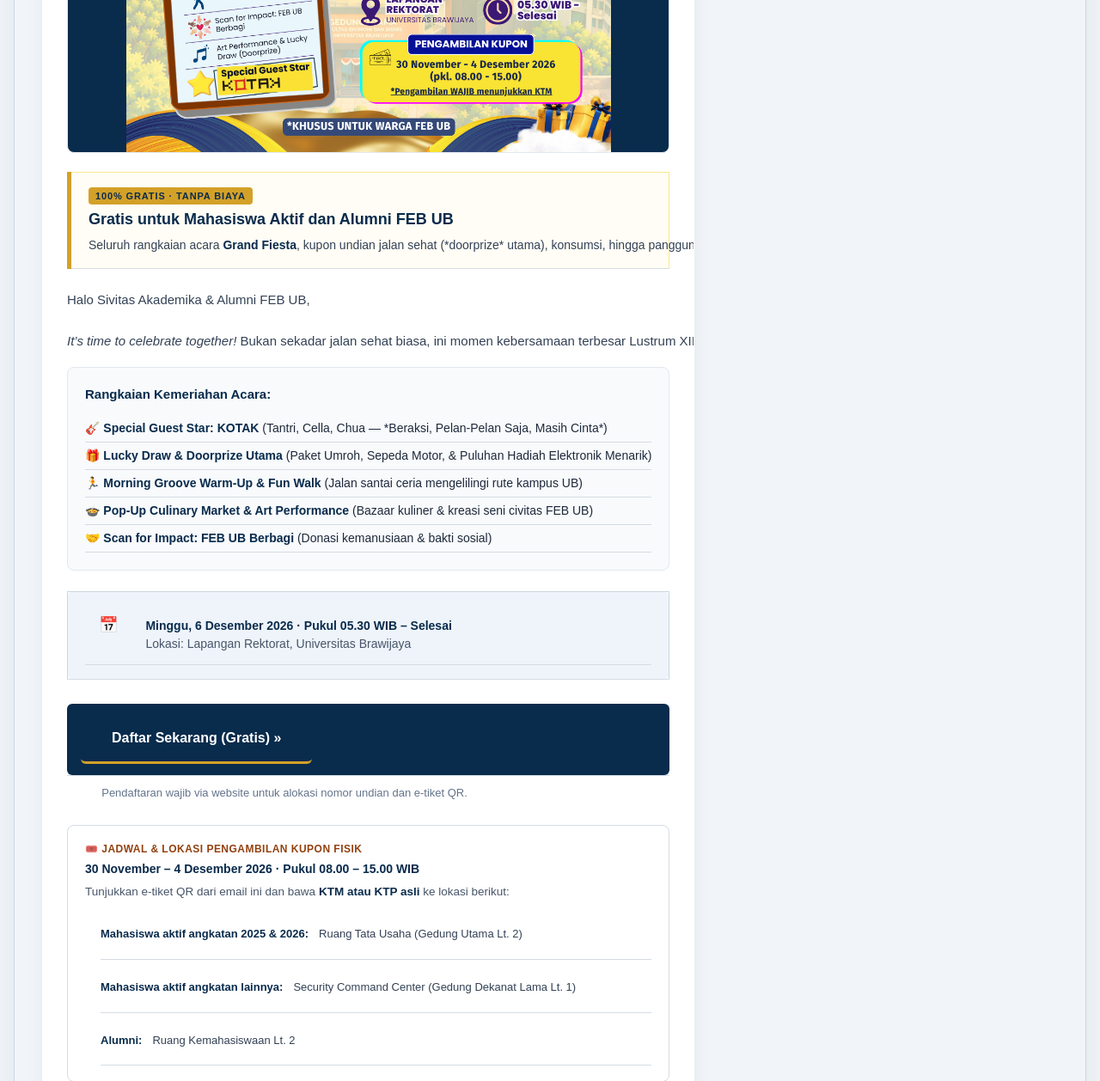
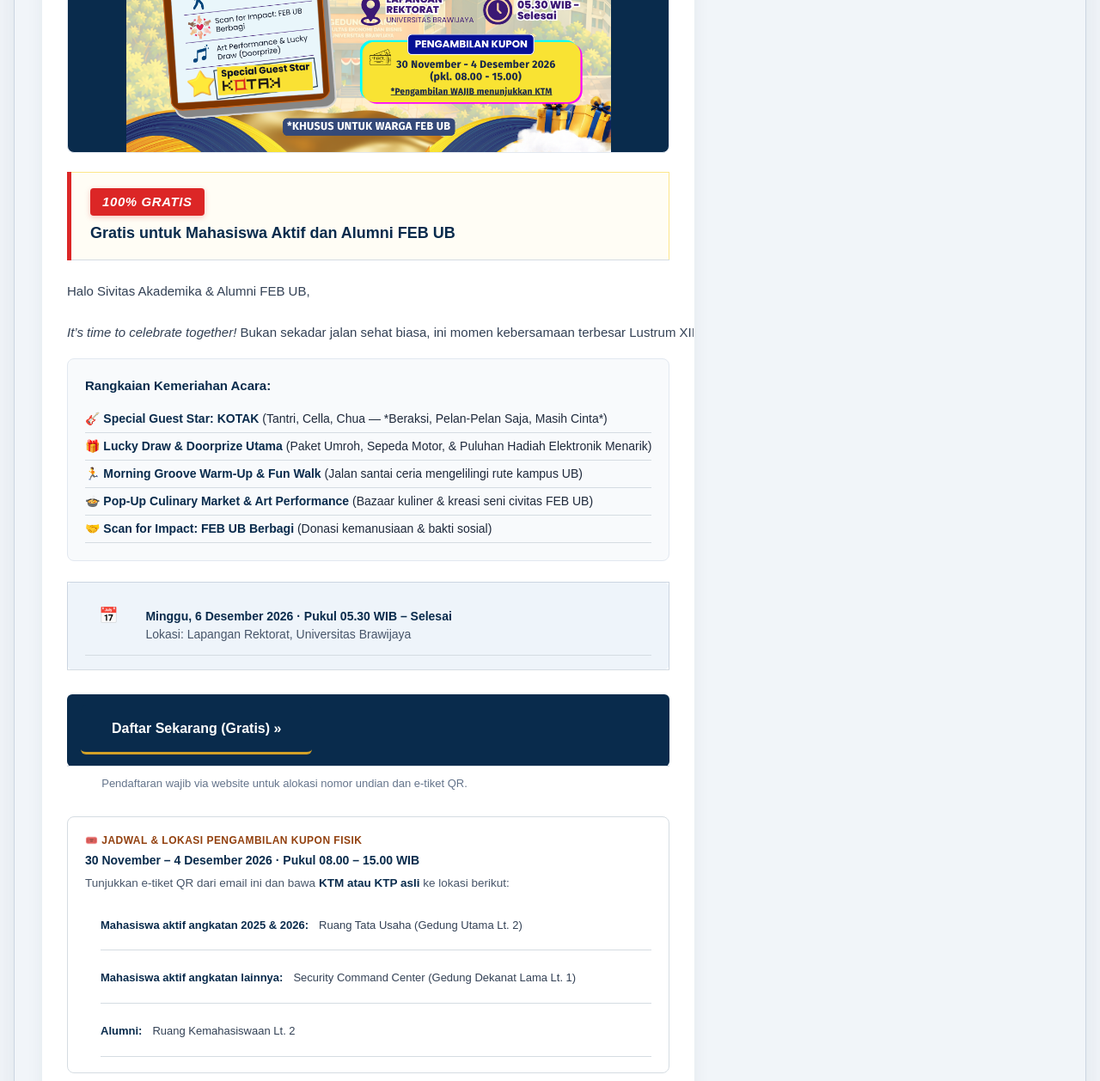
Before and after one commit to Alzakyp/kupon-dies-natalis-feb-ub, a Laravel app: page /monitoring/campaign/preview in a window 1280 px wide. Shown: the part 1308-2566 px from the top of the page at 86% size. Run offline with Laravel 12, Linux system fonts and the light colour scheme; the visitor is signed in with stand-in values (Sample User, id 1).

Commit message:
feat: simplify email free banner with red italic block tag and remove redundant copy

```diff
--- a/resources/views/campaign/email.blade.php
+++ b/resources/views/campaign/email.blade.php
@@ -46,18 +46,17 @@
               </div>
 
               <!-- HIGHLIGHT BANNER: GRATIS UNTUK MAHASISWA AKTIF & ALUMNI -->
-              <table role="presentation" width="100%" cellpadding="0" cellspacing="0" border="0" style="margin:0 0 24px;background:#fffdf5;border:1.5px solid #fde68a;border-left:5px solid #d3a128;border-radius:8px;">
+              <table role="presentation" width="100%" cellpadding="0" cellspacing="0" border="0" style="margin:0 0 24px;background:#fffdf5;border:1.5px solid #fde68a;border-left:5px solid #dc2626;border-radius:8px;">
                 <tr>
-                  <td style="padding:16px 20px;">
-                    <div style="display:inline-block;padding:2px 8px;background:#d3a128;color:#092b4c;font-size:11px;font-weight:850;letter-spacing:0.08em;text-transform:uppercase;border-radius:4px;margin-bottom:6px;">
-                      100% GRATIS · TANPA BIAYA
+                  <td style="padding:18px 22px;">
+                    <div style="margin-bottom:8px;">
+                      <span style="display:inline-block;background:#dc2626;color:#ffffff;font-size:15px;font-weight:900;font-style:italic;padding:5px 14px;border-radius:4px;letter-spacing:0.04em;text-transform:uppercase;box-shadow:0 2px 6px rgba(220,38,38,0.25);">
+                        100% GRATIS
+                      </span>
                     </div>
-                    <div style="font-size:18px;font-weight:850;color:#092b4c;line-height:1.3;margin-bottom:6px;">
+                    <div style="font-size:18px;font-weight:850;color:#092b4c;line-height:1.35;">
                       Gratis untuk Mahasiswa Aktif dan Alumni FEB UB
                     </div>
-                    <p style="margin:0;font-size:14px;line-height:1.6;color:#334155;">
-                      Seluruh rangkaian acara <strong>Grand Fiesta</strong>, kupon undian jalan sehat (*doorprize* utama), konsumsi, hingga panggung musik <strong>KOTAK</strong> dapat diikuti secara <strong>Gratis</strong> khusus bagi civitas akademika dan alumni Fakultas Ekonomi dan Bisnis Universitas Brawijaya.
-                    </p>
                   </td>
                 </tr>
               </table>
```
Also changed, not shown: tests/Feature/CampaignDashboardTest.php (+2 -1 lines).
